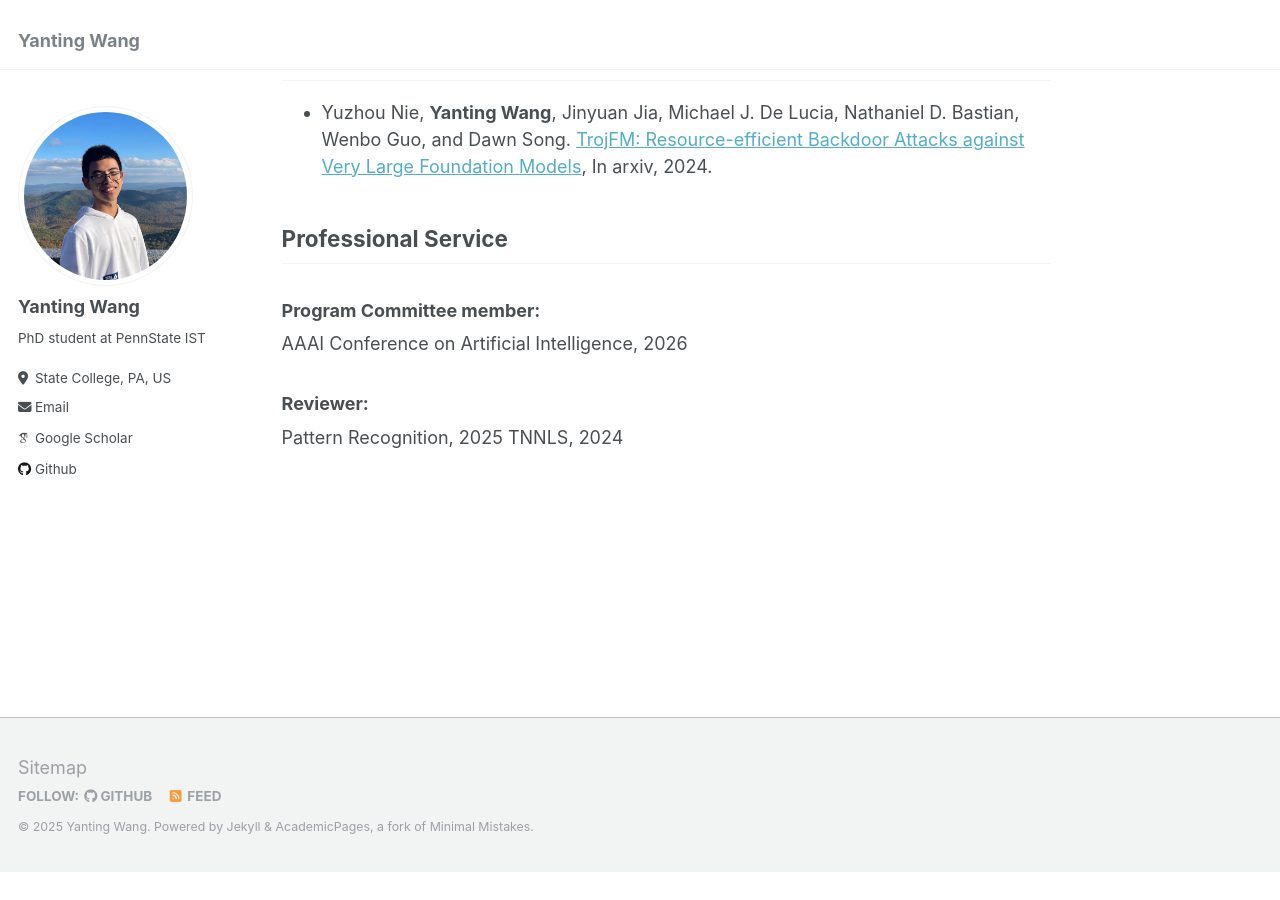
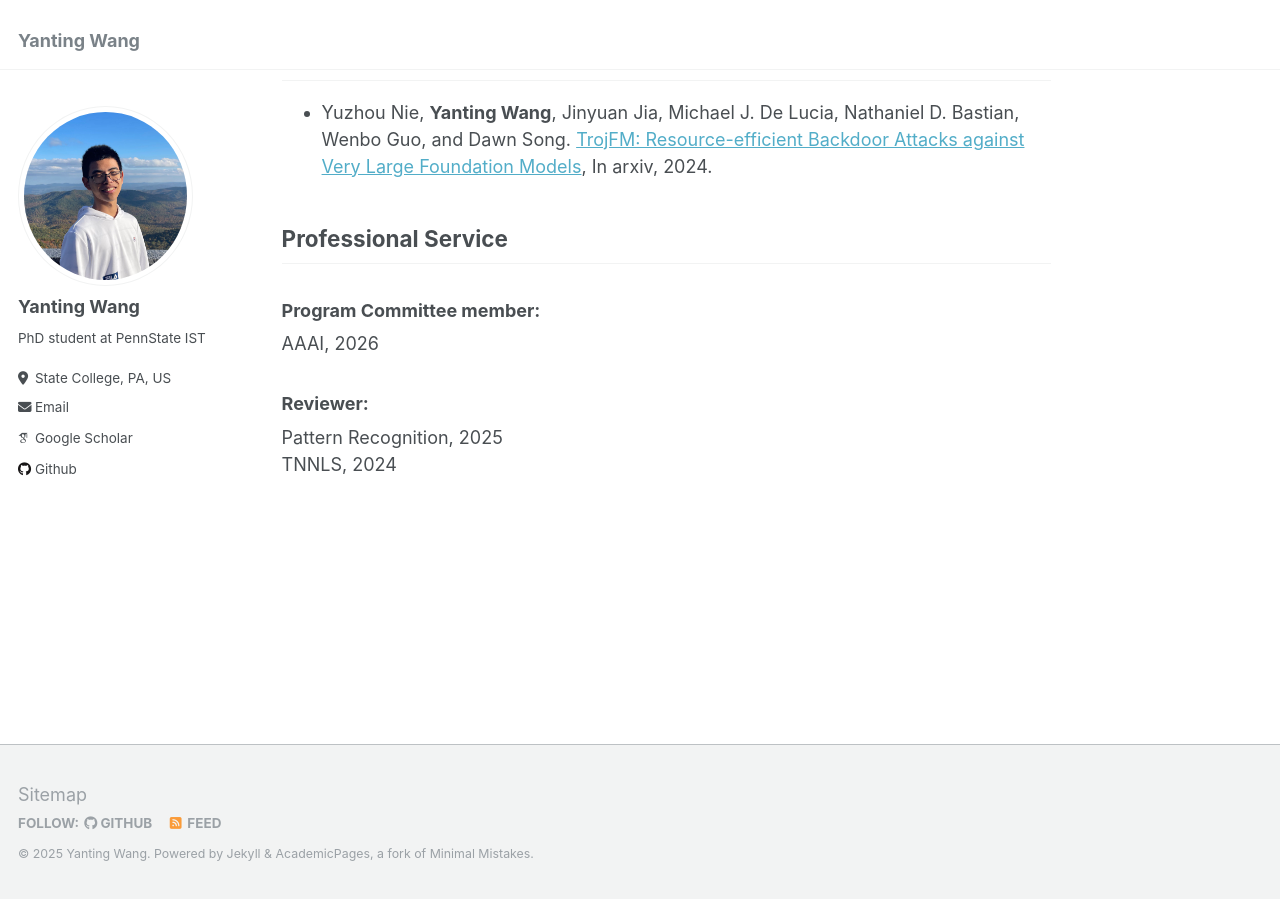
Before and after one commit to Wang-Yanting/Wang-Yanting.github.io, a Jekyll site: the page built from _pages/about.md, in a window 1280 px wide and 900 px high, scrolled down 841 px. Built offline with Jekyll 4.4.1, drawn with Linux system fonts in a browser that asks for light colours; some web fonts are replaced; before the commit the page ends 1714 px from its top, so only the background shows below that.

Commit message:
Update about.md

```diff
--- a/_pages/about.md
+++ b/_pages/about.md
@@ -29,7 +29,7 @@ I am currently a second-year PhD student at Pennsylvania State University. I am
 
 ## Professional Service
 ### Program Committee member:
-AAAI Conference on Artificial Intelligence, 2026
+AAAI, 2026
 ### Reviewer:
 Pattern Recognition, 2025
 TNNLS, 2024
```
